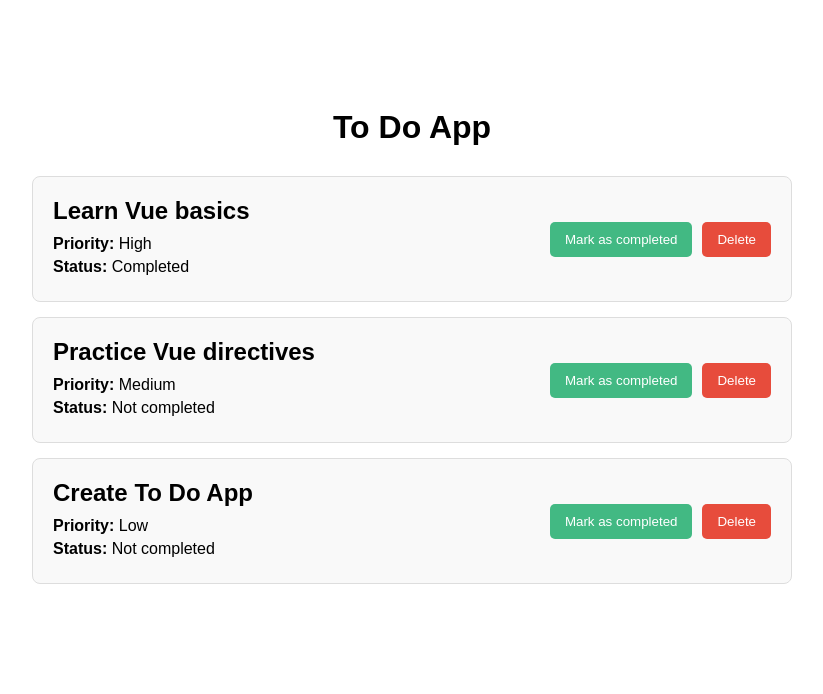
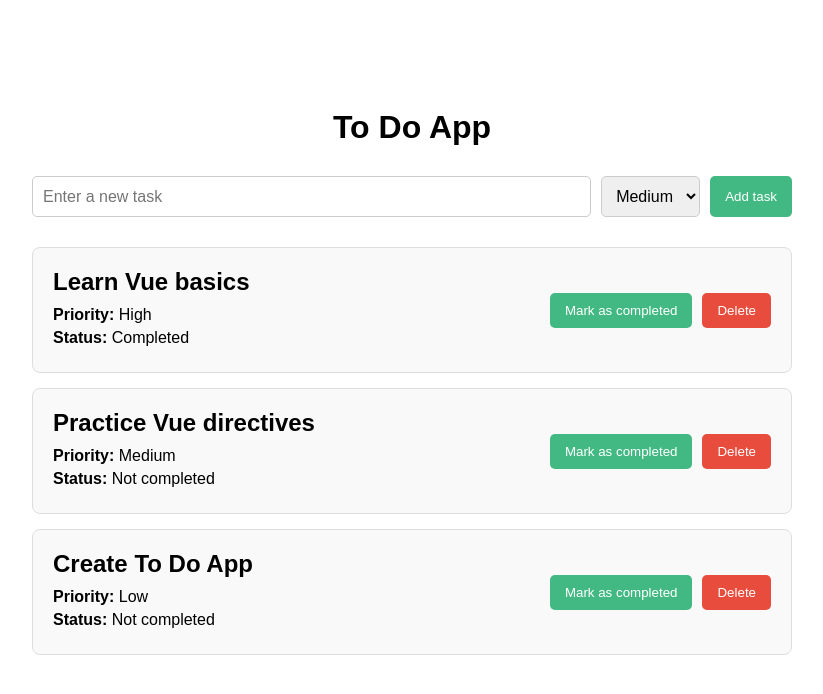
Before and after one commit to veljko-03/todo-app-ita, a Vue app: page / in a window 1280 px wide. Shown: the top 694 px of the page, without its empty margins (228-1051 px from the left). Built offline with nearby package versions, Linux system fonts and the light colour scheme.

Commit message:
feat: add task and priority

```diff
--- a/src/App.vue
+++ b/src/App.vue
@@ -2,35 +2,25 @@
   <div id="app">
     <h1>To Do App</h1>
 
+    <AddTask @add-task="addTask" />
+
     <div class="todo-list">
-      <div v-for="task in tasks" :key="task.id" class="todo-item">
-        <div class="task-info">
-          <h2>{{ task.title }}</h2>
-
-          <p>
-            <strong>Priority:</strong>
-            {{ task.priority }}
-          </p>
-
-          <p>
-            <strong>Status:</strong>
-            {{ task.completed ? 'Completed' : 'Not completed' }}
-          </p>
-        </div>
-
-        <div class="task-actions">
-          <button>Mark as completed</button>
-
-          <button class="delete-button">Delete</button>
-        </div>
-      </div>
+      <TaskItem v-for="task in tasks" :key="task.id" :task="task" />
     </div>
   </div>
 </template>
 
 <script>
+import AddTask from './components/AddTask.vue'
+import TaskItem from './components/TaskItem.vue'
+
 export default {
   name: 'App',
+
+  components: {
+    AddTask,
+    TaskItem,
+  },
 
   data() {
     return {
@@ -56,6 +46,19 @@ export default {
       ],
     }
   },
+
+  methods: {
+    addTask(task) {
+      const newTask = {
+        id: Date.now(),
+        title: task.title,
+        completed: false,
+        priority: task.priority,
+      }
+
+      this.tasks.push(newTask)
+    },
+  },
 }
 </script>
 
@@ -77,44 +80,4 @@ h1 {
   flex-direction: column;
   gap: 15px;
 }
-
-.todo-item {
-  display: flex;
-  justify-content: space-between;
-  align-items: center;
-  padding: 20px;
-  border: 1px solid #ddd;
-  border-radius: 8px;
-  background-color: #f9f9f9;
-}
-
-.task-info h2 {
-  margin: 0 0 10px;
-}
-
-.task-info p {
-  margin: 5px 0;
-}
-
-.task-actions {
-  display: flex;
-  gap: 10px;
-}
-
-button {
-  padding: 10px 15px;
-  border: none;
-  border-radius: 5px;
-  cursor: pointer;
-  background-color: #42b983;
-  color: white;
-}
-
-.delete-button {
-  background-color: #e74c3c;
-}
-
-button:hover {
-  opacity: 0.85;
-}
 </style>
--- /dev/null
+++ b/src/components/AddTask.vue
@@ -0,0 +1,76 @@
+<template>
+  <div class="add-task">
+    <input v-model="newTaskTitle" type="text" placeholder="Enter a new task" />
+
+    <select v-model="newTaskPriority">
+      <option value="High">High</option>
+      <option value="Medium">Medium</option>
+      <option value="Low">Low</option>
+    </select>
+
+    <button @click="addTask">Add task</button>
+  </div>
+</template>
+
+<script>
+export default {
+  name: 'AddTask',
+
+  data() {
+    return {
+      newTaskTitle: '',
+      newTaskPriority: 'Medium',
+    }
+  },
+
+  methods: {
+    addTask() {
+      if (this.newTaskTitle.trim() === '') {
+        return
+      }
+
+      const newTask = {
+        title: this.newTaskTitle,
+        priority: this.newTaskPriority,
+      }
+
+      this.$emit('add-task', newTask)
+
+      this.newTaskTitle = ''
+    },
+  },
+}
+</script>
+
+<style scoped>
+.add-task {
+  display: flex;
+  gap: 10px;
+  margin-bottom: 30px;
+}
+
+input,
+select {
+  padding: 10px;
+  border: 1px solid #ccc;
+  border-radius: 5px;
+  font-size: 16px;
+}
+
+input {
+  flex: 1;
+}
+
+button {
+  padding: 10px 15px;
+  border: none;
+  border-radius: 5px;
+  cursor: pointer;
+  background-color: #42b983;
+  color: white;
+}
+
+button:hover {
+  opacity: 0.85;
+}
+</style>
--- /dev/null
+++ b/src/components/TaskItem.vue
@@ -0,0 +1,78 @@
+<template>
+  <div class="todo-item">
+    <div class="task-info">
+      <h2>{{ task.title }}</h2>
+
+      <p>
+        <strong>Priority:</strong>
+        {{ task.priority }}
+      </p>
+
+      <p>
+        <strong>Status:</strong>
+        {{ task.completed ? 'Completed' : 'Not completed' }}
+      </p>
+    </div>
+
+    <div class="task-actions">
+      <button>Mark as completed</button>
+
+      <button class="delete-button">Delete</button>
+    </div>
+  </div>
+</template>
+
+<script>
+export default {
+  name: 'TaskItem',
+
+  props: {
+    task: {
+      type: Object,
+      required: true,
+    },
+  },
+}
+</script>
+
+<style scoped>
+.todo-item {
+  display: flex;
+  justify-content: space-between;
+  align-items: center;
+  padding: 20px;
+  border: 1px solid #ddd;
+  border-radius: 8px;
+  background-color: #f9f9f9;
+}
+
+.task-info h2 {
+  margin: 0 0 10px;
+}
+
+.task-info p {
+  margin: 5px 0;
+}
+
+.task-actions {
+  display: flex;
+  gap: 10px;
+}
+
+button {
+  padding: 10px 15px;
+  border: none;
+  border-radius: 5px;
+  cursor: pointer;
+  background-color: #42b983;
+  color: white;
+}
+
+.delete-button {
+  background-color: #e74c3c;
+}
+
+button:hover {
+  opacity: 0.85;
+}
+</style>
```
